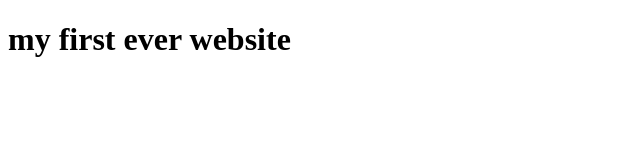
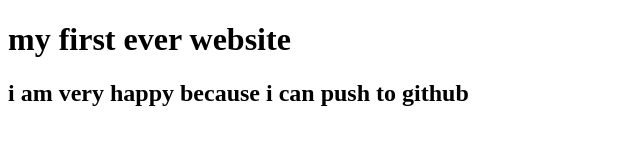
Before and after one commit to almamundcse/my-first-website, a plain HTML site: page index.html in a window 1280 px wide. Shown: the whole page, without its empty margins (0-640 px from the left). Drawn offline with Linux system fonts and the light colour scheme.

Commit message:
learned github

```diff
--- a/index.html
+++ b/index.html
@@ -9,6 +9,7 @@
 <body>
 
     <h1>my first ever website </h1>
+    <h2>i am very happy because i can push to github </h2>
 
 </body>
 </html>
```
